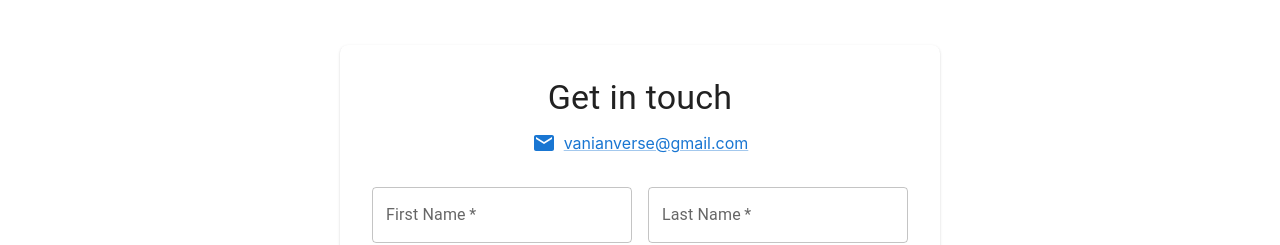
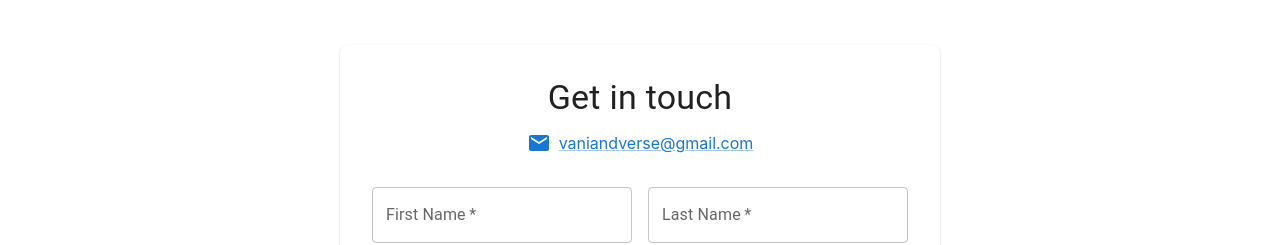
Before and after one commit to TanmoyTheStudent/VaniVerseDemo2, a React (Create React App) app: page /our-services/transcription in a window 1280 px wide. Shown: the part 3180-3425 px from the top of the page. Built offline with nearby package versions, Linux system fonts and the light colour scheme.

Commit message:
Update MessageForm.js

```diff
--- a/src/components/home/MessageForm.js
+++ b/src/components/home/MessageForm.js
@@ -22,7 +22,7 @@ const MessageForm = () => {
 
   const handleSubmit = (e) => {
     e.preventDefault();
-    // Here, you can handle form submission logic, such as sending the data to a server.
+    //submission logic
     console.log('Form Data:', formData);
     // Reset form after submission
     setFormData({
@@ -54,9 +54,9 @@ const MessageForm = () => {
       <Typography variant="h4" gutterBottom>
         Get in touch
       </Typography>
-      <Link href="mailto:vanianverse@gmail.com" sx={{ display: 'flex', alignItems: 'center', mb: 2 }}>
+      <Link href="mailto:vaniandverse@gmail.com" sx={{ display: 'flex', alignItems: 'center', mb: 2 }}>
         <EmailIcon sx={{ mr: 1 }} />
-        vanianverse@gmail.com
+        vaniandverse@gmail.com
       </Link>
       <form onSubmit={handleSubmit} style={{ width: '100%' }}>
         <Grid container spacing={2}>
```
